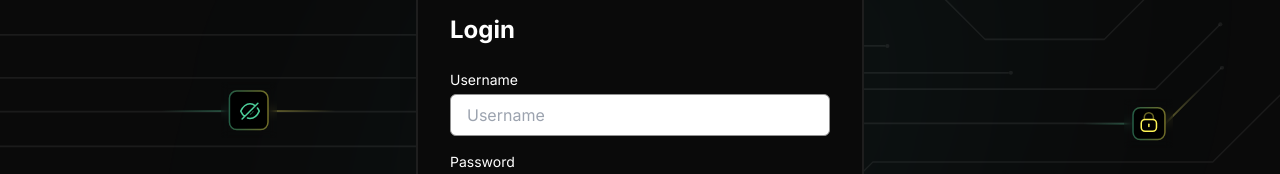
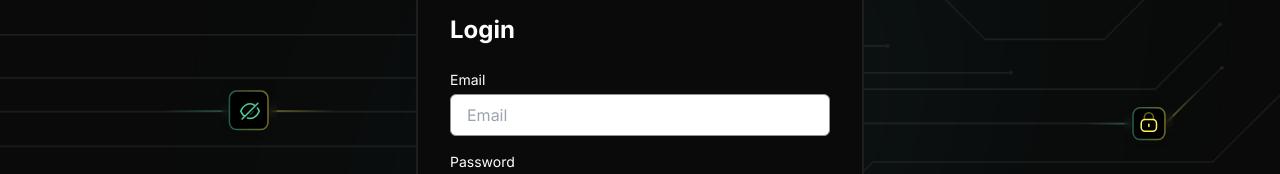
Before and after one commit to Bukharney/ChatDD, a React (Vite) app in the folder frontend/: page / in a window 1280 px wide. Shown: the part 264-438 px from the top of the page. Built offline with nearby package versions, Linux system fonts and the light colour scheme.

Commit message:
feat: add login register request

```diff
--- a/frontend/package.json
+++ b/frontend/package.json
@@ -11,6 +11,7 @@
   },
   "dependencies": {
     "@peculiar/webcrypto": "^1.5.0",
+    "axios": "^1.8.4",
     "crypto-js": "^4.2.0",
     "react": "^19.0.0",
     "react-dom": "^19.0.0",
--- /dev/null
+++ b/frontend/src/api/api.js
@@ -0,0 +1,33 @@
+import axios from "axios";
+
+const baseUrl = "https://chatdd.bukharney.site";
+
+const createUser = async (user) => {
+  try {
+    const response = await axios.post(`${baseUrl}/v1/users`, user, {
+      headers: {
+        "Content-Type": "application/json",
+      },
+    });
+    return response.data;
+  } catch (error) {
+    console.error("Error creating user:", error);
+    throw error;
+  }
+};
+
+const loginUser = async (user) => {
+  try {
+    const response = await axios.post(`${baseUrl}/v1/auth/login`, user, {
+      headers: {
+        "Content-Type": "application/json",
+      },
+    });
+    return response.data;
+  } catch (error) {
+    console.error("Error logging in:", error);
+    throw error;
+  }
+};
+
+export { createUser, loginUser };
--- a/frontend/src/components/Login.jsx
+++ b/frontend/src/components/Login.jsx
@@ -5,19 +5,27 @@ import { EyeOn, EyeOff } from "../assets/Visibility";
 import { LoginBG } from "../assets/LoginBG";
 import { decryptPrivateKey } from "../utils/privateKeyUtils";
 import { getEncryptedPrivateKey } from "../utils/storageUtils";
+import { loginUser } from "../api/api";
 
 const Login = () => {
-  const [username, setUsername] = useState("");
+  const [email, setEmail] = useState("");
   const [password, setPassword] = useState("");
   const [showPassword, setShowPassword] = useState(false);
   const [errorMessage, setErrorMessage] = useState("");
-  const [privateKey, setPrivateKey] = useState(null);
+  const [_, setPrivateKey] = useState(null);
 
   const handleLogin = async () => {
-    if (!username || !password) {
-      setErrorMessage("Please enter username and password.");
+    if (!email || !password) {
+      setErrorMessage("Please enter email and password.");
       return;
     }
+
+    await loginUser(
+      JSON.stringify({
+        username: email,
+        password: password,
+      })
+    );
 
     // Get Encrypted Private Key from Browser Storage
     const { encryptedPrivateKey, salt } = await getEncryptedPrivateKey();
@@ -72,21 +80,20 @@ const Login = () => {
         <div className="space-y-4">
           <div>
             <label
-              htmlFor="username"
+              htmlFor="email"
               className="block text-xs lg:text-sm font-medium text-white mb-1"
             >
-              Username
+              Email
             </label>
             <input
-              type="text"
-              id="username"
-              placeholder="Username"
-              value={username}
-              onChange={(e) => setUsername(e.target.value)}
+              type="email"
+              id="email"
+              placeholder="Email"
+              value={email}
+              onChange={(e) => setEmail(e.target.value)}
               className="w-full px-4 py-2 rounded-md bg-white border border-gray text-black focus:outline-none focus:ring-2 focus:ring-blue-light focus:border-transparent text-sm lg:text-base"
             />
           </div>
-
           <div>
             <label
               htmlFor="password"
--- a/frontend/src/components/SignUp.jsx
+++ b/frontend/src/components/SignUp.jsx
@@ -7,9 +7,11 @@ import { generateKeyPair } from "../utils/generateKeyPairUtils";
 import { encryptPrivateKey } from "../utils/privateKeyUtils";
 import { saveEncryptedPrivateKey } from "../utils/storageUtils";
 import { savePublicKey } from "../utils/publicKeyUtils";
+import { createUser } from "../api/api";
 
 const SignUp = () => {
   const [username, setUsername] = useState("");
+  const [email, setEmail] = useState("");
   const [password, setPassword] = useState("");
   const [confirmPassword, setConfirmPassword] = useState("");
   const [showPassword, setShowPassword] = useState(false);
@@ -29,6 +31,14 @@ const SignUp = () => {
 
     setIsLoading(true);
     setErrorMessage("");
+
+    await createUser(
+      JSON.stringify({
+        username: username,
+        email: email,
+        password: password,
+      })
+    );
 
     // Generate Key Pair (Public and Private Keys)
     try {
@@ -99,7 +109,22 @@ const SignUp = () => {
               className="w-full px-4 py-2 rounded-md bg-white border border-gray text-black focus:outline-none focus:ring-2 focus:ring-blue-light focus:border-transparent text-sm lg:text-base"
             />
           </div>
-
+          <div>
+            <label
+              htmlFor="email"
+              className="block text-xs lg:text-sm font-medium text-white mb-1"
+            >
+              Email
+            </label>
+            <input
+              type="email"
+              id="email"
+              placeholder="Email"
+              value={email}
+              onChange={(e) => setEmail(e.target.value)}
+              className="w-full px-4 py-2 rounded-md bg-white border border-gray text-black focus:outline-none focus:ring-2 focus:ring-blue-light focus:border-transparent text-sm lg:text-base"
+            />
+          </div>
           <div>
             <label
               htmlFor="password"
```
Also changed, not shown: 1 other file (tests, documents, lock files or other folders).
